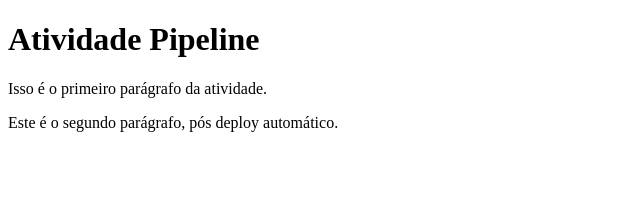
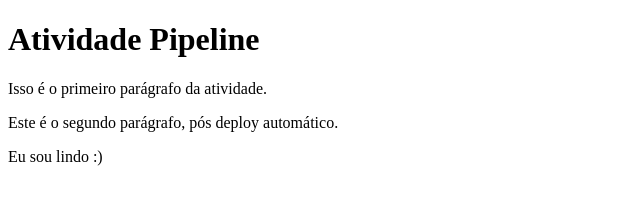
Before and after one commit to VictorPortolani/atividade-pipeline, a website: page index.html in a window 1280 px wide. Shown: the whole page, without its empty margins (0-640 px from the left). Drawn offline with Linux system fonts and the light colour scheme.

Commit message:
teste tres com deploy

```diff
--- a/index.html
+++ b/index.html
@@ -9,5 +9,6 @@
     <h1>Atividade Pipeline</h1>
     <p>Isso é o primeiro parágrafo da atividade.</p>
     <p>Este é o segundo parágrafo, pós deploy automático.</p>
+    <p>Eu sou lindo :)</p>
 </body>
 </html>
```
